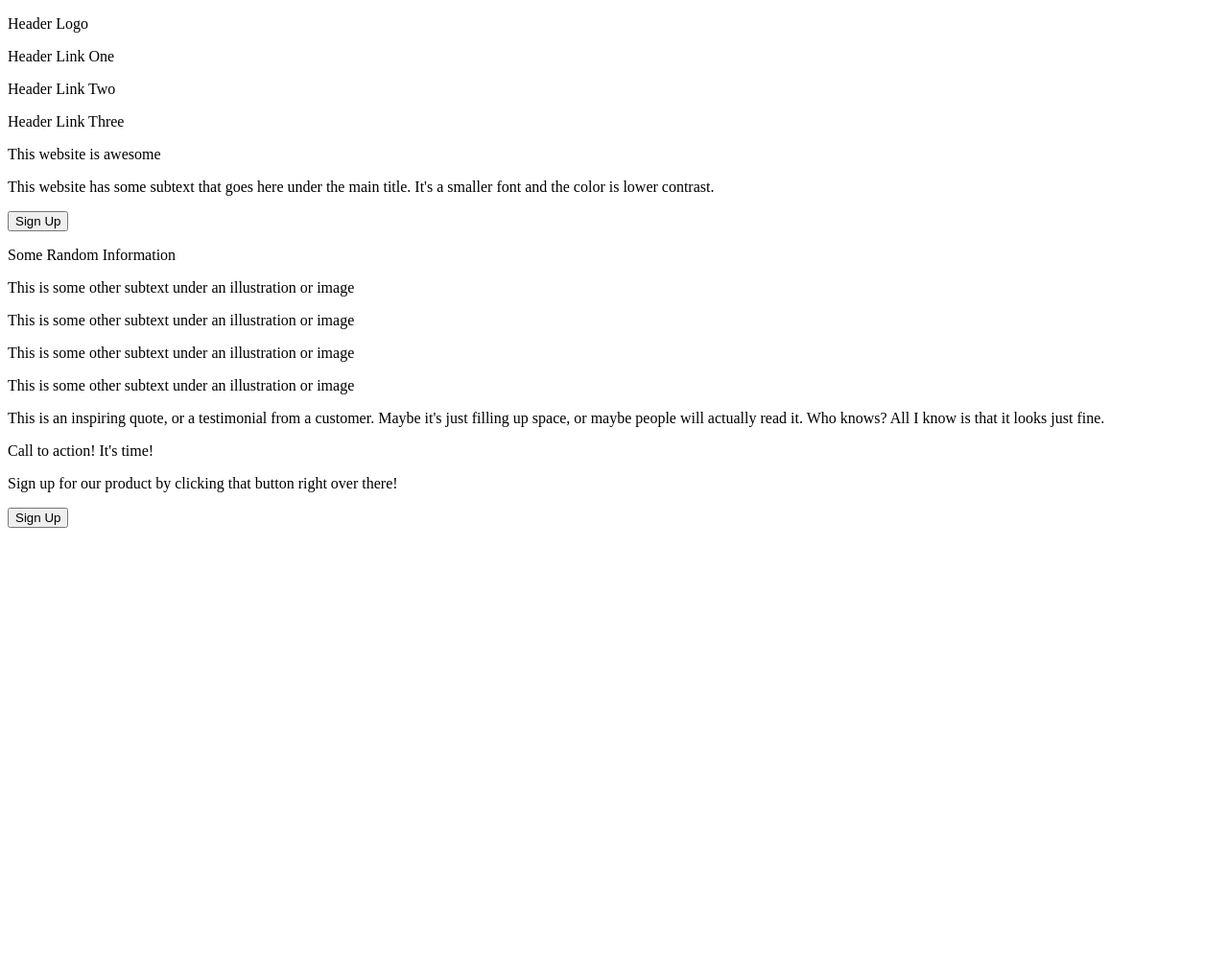
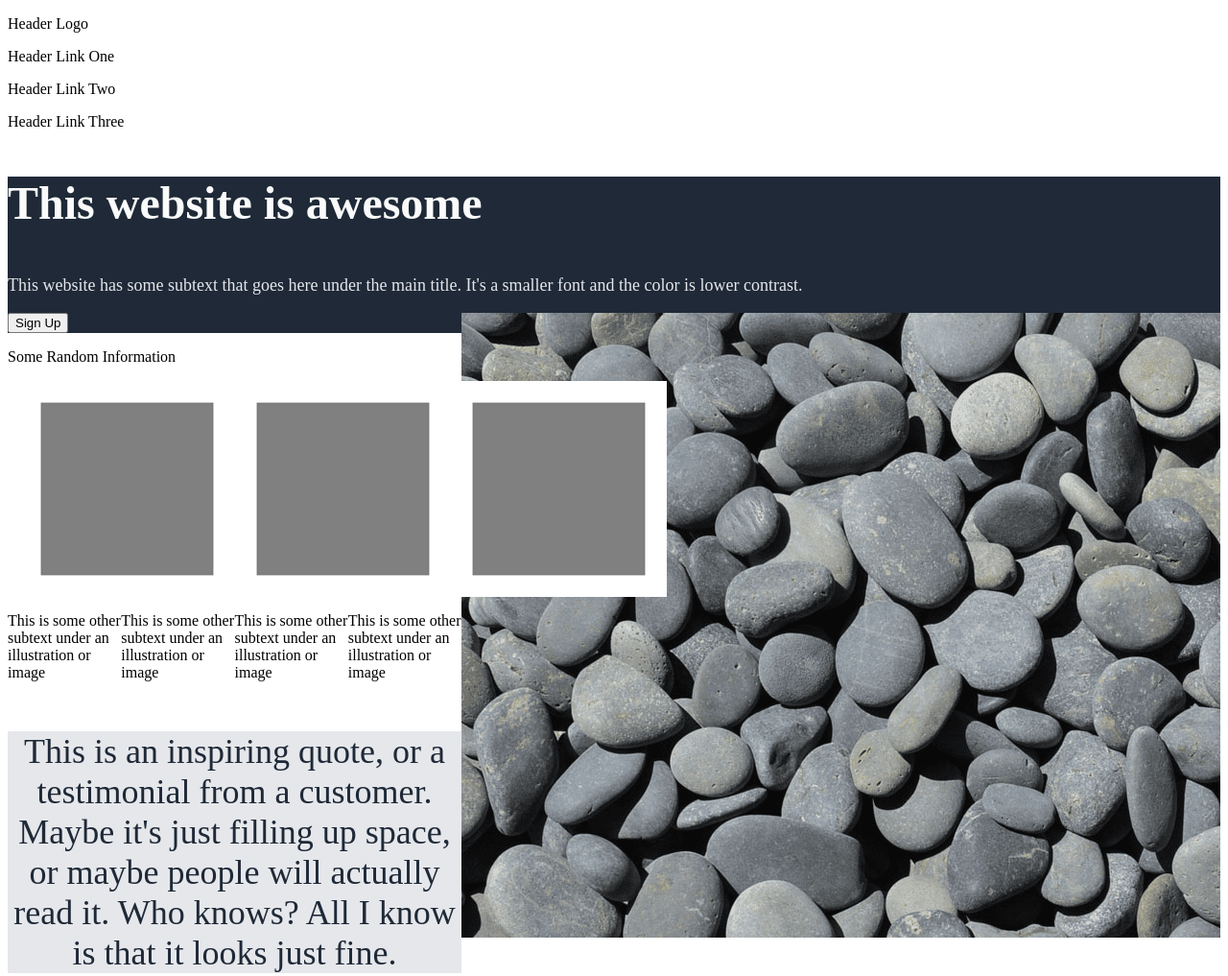
Before and after one commit to suhas-kavuri/landing-page, a plain HTML site: page index.html in a window 1280 px wide. Shown: the top 1017 px of the page at 96% size. Before the commit the page ends 800 px from the top, so only its background shows below. Drawn offline with Linux system fonts and the light colour scheme.

Commit message:
Added CSS styling for improved readability and background aesthetics. Also changed layout format for few sections to better situate text

```diff
--- a/index.html
+++ b/index.html
@@ -16,20 +16,32 @@
     </div>
 
     <div class="main-area">
-      <p>This website is awesome</p>
-      <p>
+      <p class="main-text">This website is awesome</p>
+      <p class="secondary-text">
         This website has some subtext that goes here under the main title. It's
         a smaller font and the color is lower contrast.
       </p>
-      <button>Sign Up</button>
+      <img class="pebbles" src="black-pebbles.png" alt="Insert Image Here" />
+      <button class="first-button">Sign Up</button>
     </div>
 
     <p>Some Random Information</p>
-    <p>This is some other subtext under an illustration or image</p>
-    <p>This is some other subtext under an illustration or image</p>
-    <p>This is some other subtext under an illustration or image</p>
-    <p>This is some other subtext under an illustration or image</p>
-    <p>
+
+    <div class="grey-squares">
+      <img src="grey-square.png" alt="Grey Sqaure" />
+      <img src="grey-square.png" alt="Grey Square" />
+      <img src="grey-square.png" alt="Grey Square" />
+      <img src="grey-square.png" alt="Grey Square" />
+    </div>
+
+    <div class="subtexts">
+      <p>This is some other subtext under an illustration or image</p>
+      <p>This is some other subtext under an illustration or image</p>
+      <p>This is some other subtext under an illustration or image</p>
+      <p>This is some other subtext under an illustration or image</p>
+    </div>
+
+    <p class="quote-section">
       This is an inspiring quote, or a testimonial from a customer. Maybe it's
       just filling up space, or maybe people will actually read it. Who knows?
       All I know is that it looks just fine.
--- a/styles.css
+++ b/styles.css
@@ -1,3 +1,40 @@
-.header-links {
-    font-size: ;
+.main-area{
+    background-color: #1F2937;
+
 }
+
+.pebbles{
+    float: right;
+}
+
+.main-text{
+    font-family: hero;
+    font-size: 48px;
+    font-weight: 900;
+    color: #F9FAF9
+}
+
+.secondary-text{
+    font-size: 18px;
+    color: #E5E7EB;
+}
+
+
+.quote-section{
+    background-color: #E5E7EB;
+    font-size: 36px;
+    font-style: light italic;
+    color: #1F2937;
+    display: flex;
+    text-align: center;
+}
+
+.subtexts{
+    display: flex;
+    justify-content: space-between;
+}
+
+.grey-squares{
+    display: flex;
+    justify-content: center;
+}
```
Also changed, not shown: black-pebbles.png (added), grey-square.png (added).
